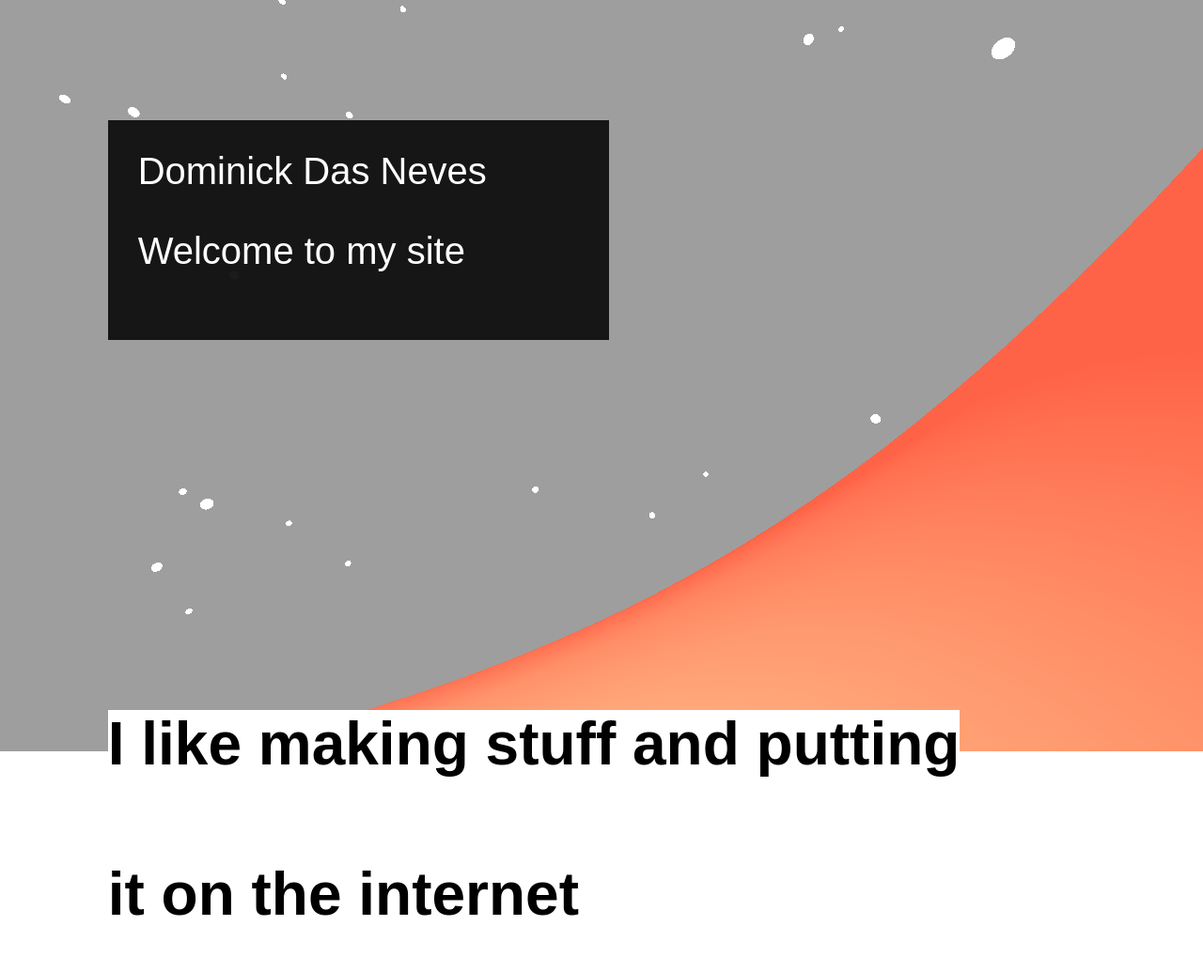
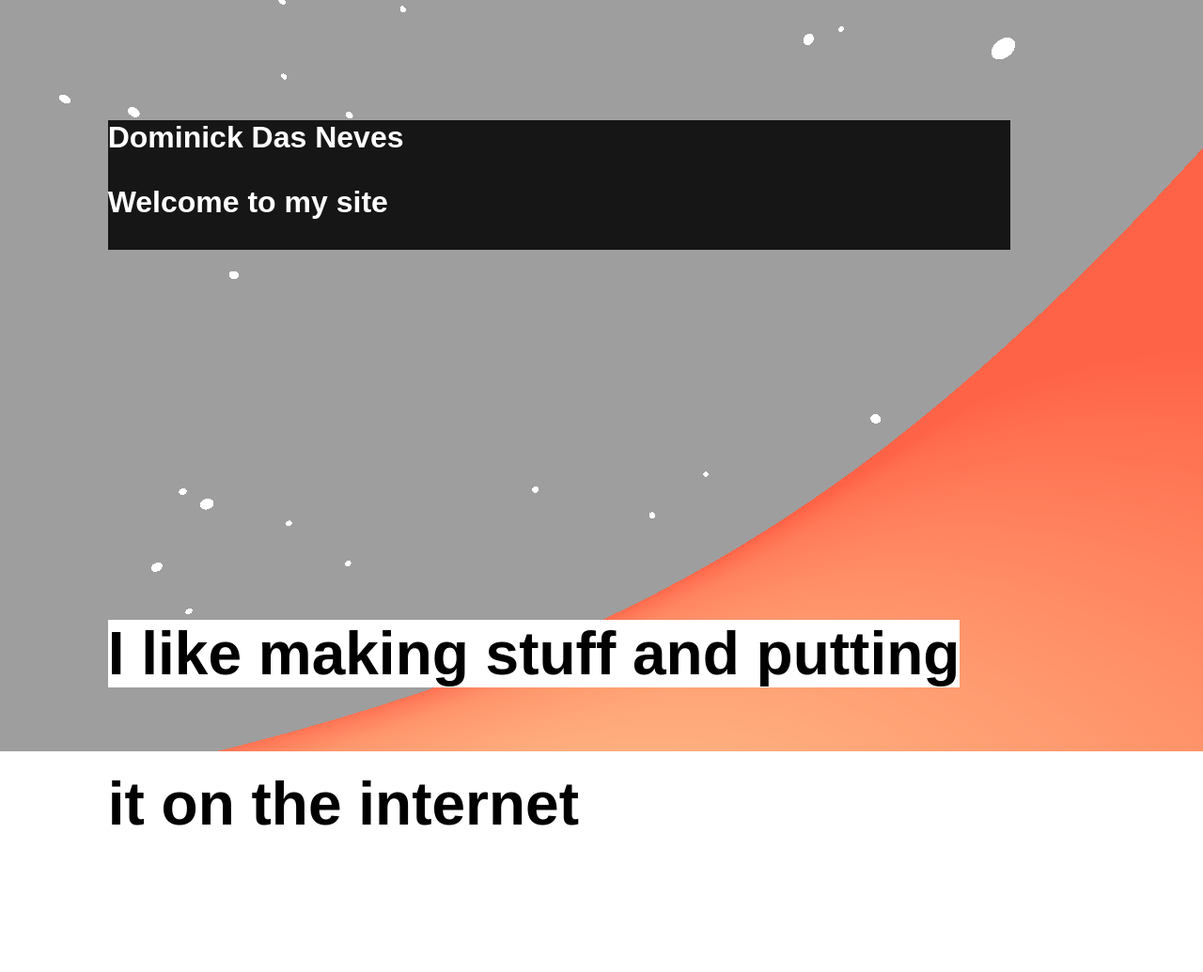
Before and after one commit to Dominickdn/Three.js-Tutorial, a website built with Vite: page vite-project/index.html in a window 1280 px wide. Shown: the top 1035 px of the page at 94% size. Built offline with nearby package versions, Linux system fonts and the light colour scheme; animation ran at ten frames a second.

Commit message:
modified:   vite-project/index.html 	modified:   vite-project/main.js 	modified:   vite-project/style.css commit

```diff
--- a/vite-project/index.html
+++ b/vite-project/index.html
@@ -12,9 +12,9 @@
     <script type="module" src="/main.js"></script>
 
     <main>
-      <header> Dominick Das Neves
+      <h6> Dominick Das Neves
       <p> Welcome to my site</p>
-      </header>
+      </h6>
       <br>
       <br>
 
--- a/vite-project/main.js
+++ b/vite-project/main.js
@@ -59,14 +59,15 @@ const dom =new THREE.Mesh(
   new THREE.MeshBasicMaterial( { map: domTexture})
 );
 scene.add(dom);
+
+
 const moonTexture= new THREE.TextureLoader().load('moon.jpg');
 const normalTexture= new THREE.TextureLoader().load('normal.jpg');
-
 const moon = new THREE.Mesh(
   new THREE.SphereGeometry(3,32,32),
   new THREE.MeshStandardMaterial({
     map: moonTexture,
-    normalMap: normalTexture                   //normal maps are used to create a sense of depth with very little effort
+    normalMap: normalTexture,                   //normal maps are used to create a sense of depth with very little effort
   })
 );
 moon.position.z =30;
@@ -90,8 +91,14 @@ function moveCamera(){
 
 
 }
+function onWindowResize() {
+  camera.aspect = window.innerWidth / window.innerHeight;
+  camera.updateProjectionMatrix();
+
+  renderer.setSize(window.innerWidth, window.innerHeight);
+}
+
 document.body.onscroll = moveCamera
-
 
 
 //renderer.render(scene,camera); replaced with animate function below
@@ -102,7 +109,8 @@ function animate(){               //kind of like a game loop
   torus.rotation.z +=0.01;
 
   controls.update();         //updates Orbit controls in the animate function
+  window.addEventListener("resize", onWindowResize);
+  renderer.render(scene, camera );
 
-  renderer.render(scene, camera );
 }
 animate();
--- a/vite-project/style.css
+++ b/vite-project/style.css
@@ -42,8 +42,6 @@ canvas {
   height:100%;
 }
 
-
-
   header {
     background: var(--dark-bg);
     grid-column: 2 / span 5;
@@ -59,6 +57,17 @@ canvas {
     font-size: 1.25rem;
     line-height: 1.5;
     margin-bottom: var(--spacing);
+  }
+  h6{
+    margin: 0;
+    padding: 0;
+    grid-column: 2 / span 9;
+    margin-bottom: var(--spacing);
+    color: white;
+    background: var(--dark-bg);
+    font-size: 2rem;
+    display: inline;
+
   }
 
   blockquote {
```
